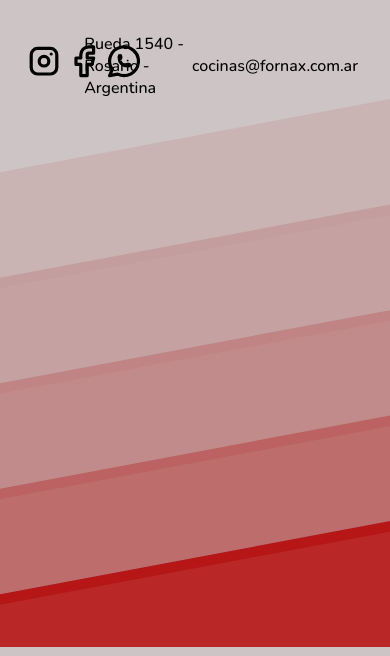
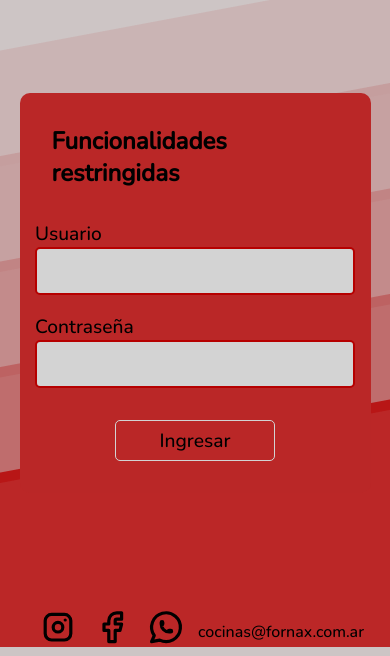
Before and after one commit to LucasQuaroni/final-proyect, a PHP site: page /login.html in a window 390 px wide. Shown: the part 197-853 px from the top of the page. Run offline with PHP 8.4, Linux system fonts and the light colour scheme.

Commit message:
responsive menu-login version

```diff
--- a/home/home.html
+++ b/home/home.html
@@ -21,8 +21,7 @@
       </div>
       <nav class="menu">
         <div class="nav-links">
-          <a href="../login/login.html">CHOFER</a>
-          <a href="../login/login.html">ADMIN</a>
+          <a href="../login/login.html">LOGIN EXCLUSIVO</a>
         </div>
       </nav>
     </div>
--- a/home/style.css
+++ b/home/style.css
@@ -43,6 +43,7 @@
   gap: 2rem;
   height: 4rem;
   padding: 1rem;
+  justify-content: center;
 }
 
 .nav-links a {
--- a/login/login-style.css
+++ b/login/login-style.css
@@ -44,6 +44,7 @@
   gap: 2rem;
   height: 4rem;
   padding: 1rem;
+  justify-content: center;
 }
 
 .nav-links a {
@@ -98,6 +99,62 @@
   width: 16rem;
 }
 
+.container {
+  display: flex;
+  align-items: center;
+  justify-content: center;
+  height: 80%;
+}
+
+.card {
+  display: flex;
+  flex-direction: column;
+  align-items: center;
+  justify-content: space-evenly;
+  height: 25rem;
+  max-width: 90%;
+  background-color: rgb(186, 39, 39);
+  padding: 2rem;
+  border-radius: 10px;
+}
+
+.login {
+  display: flex;
+  flex-direction: column;
+  padding: 2rem;
+  align-items: center;
+  gap: 1.2rem;
+  font-size: 1.2rem;
+}
+
+.login input {
+  height: 3rem;
+  width: 20rem;
+  padding: .4rem;
+  background-color: lightgray;
+  border: 2px solid #b60000;
+  border-radius: 5px;
+  font-size: 1.3rem;
+}
+
+.card button {
+  height: 3.3rem;
+  width: 10rem;
+  font-size: 1.2rem;
+  border: 1px solid lightgrey;
+  border-radius: 5px;
+  transition: all .1s;
+  background-color: rgb(186, 39, 39);
+  color: black;
+}
+
+.card button:hover {
+  background-color: lightgray;
+  transform: scale(1.2);
+  border: 2px solid #b60000;
+  color: black;
+}
+
 @media screen and (max-width: 850px) {
 
   .header {
--- a/login/login.html
+++ b/login/login.html
@@ -21,14 +21,28 @@
       </div>
       <nav class="menu">
         <div class="nav-links">
-          <a href="../login/login.html">CHOFER</a>
-          <a href="../login/login.html">ADMIN</a>
+          <a href="../login/login.html">LOGIN EXCLUSIVO</a>
         </div>
       </nav>
     </div>
-    <div class="container"></div>
+    <div class="container">
+      <div class="card">
+        <h2>Funcionalidades restringidas</h2>
+        <div class="login">
+          <div class="linea">
+            <p>Usuario</p>
+            <input type="text" id="user" />
+          </div>
+          <div class="linea">
+            <p>Contraseña</p>
+            <input type="password" id="pass" />
+          </div>
+        </div>
+        <button type="submit">Ingresar</button>
+      </div>
+    </div>
     <div class="footer">
-      <div class="redes">
+      <div class="redes item-ft">
         <a href="https://www.instagram.com/fornax.cocinas/" target="_blank"
           ><svg
             xmlns="http://www.w3.org/2000/svg"
@@ -89,10 +103,10 @@
             ></path></svg
         ></a>
       </div>
-      <div>
+      <div class="direccion item-ft">
         <p>Rueda 1540 - Rosario - Argentina</p>
       </div>
-      <div>
+      <div class="item-ft">
         <p>cocinas@fornax.com.ar</p>
       </div>
     </div>
```
Also changed, not shown: admin/admin-script.js (added), admin/admin-style.css (added), admin/admin.html (added), chofer/chofer.html (added), chofer/chofer.script.js (added), chofer/chofer.style.css (added), login/login-script.js (added).
